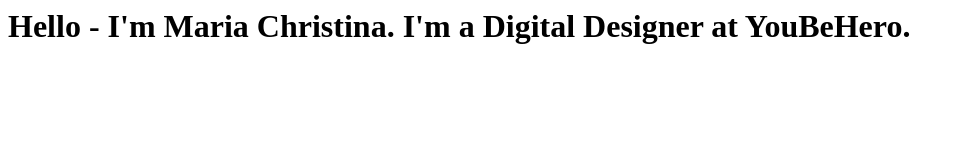
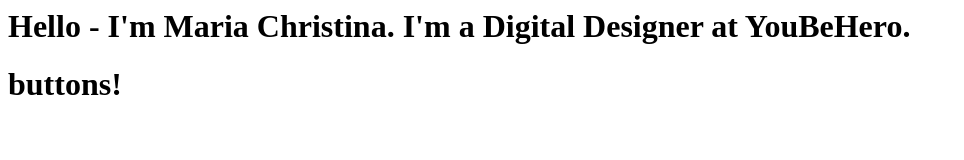
Before and after one commit to marchris93/exercice, a website: page index.html in a window 1280 px wide. Shown: the whole page, without its empty margins (0-964 px from the left). Drawn offline with Linux system fonts and the light colour scheme.

Commit message:
added buttons

```diff
--- a/index.html
+++ b/index.html
@@ -6,5 +6,6 @@
   </head>
   <body>
       <h1>Hello - I'm Maria Christina. I'm a Digital Designer at YouBeHero.</h1>
+      <h1>buttons!</h1>
   </body>
 </html>
```
Also changed, not shown: 1 other file.
